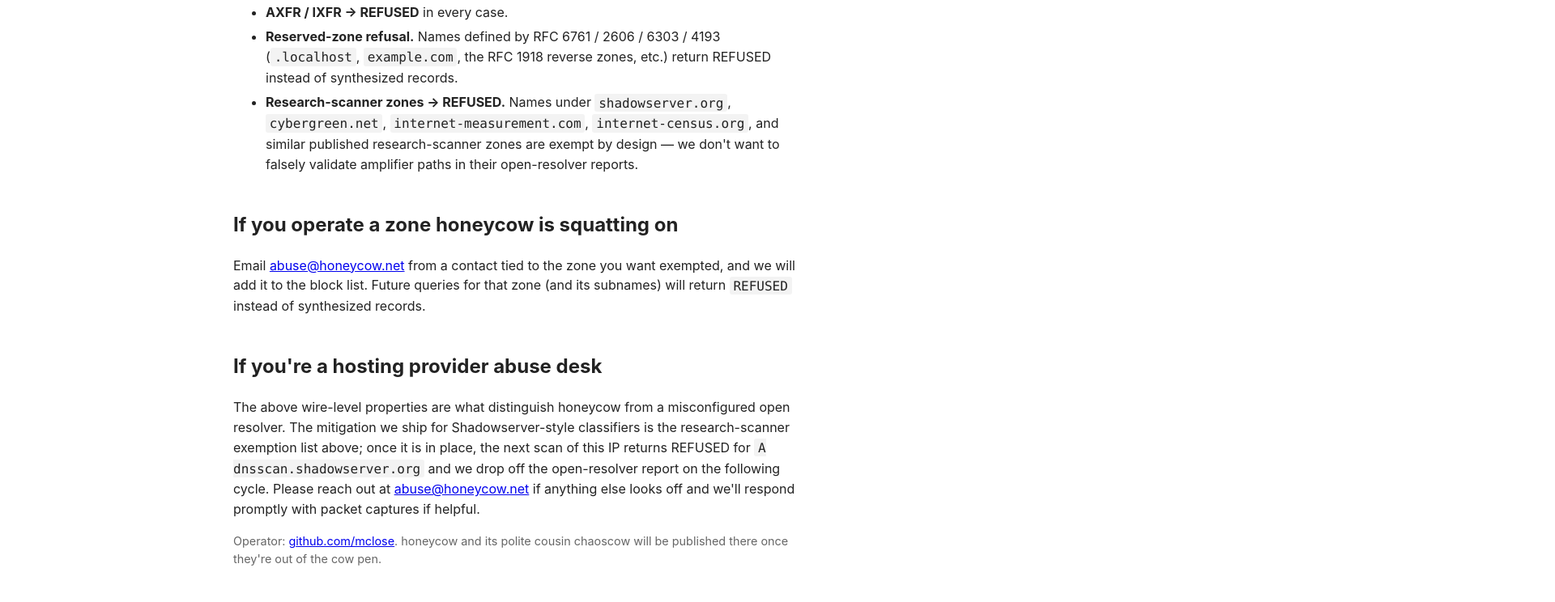
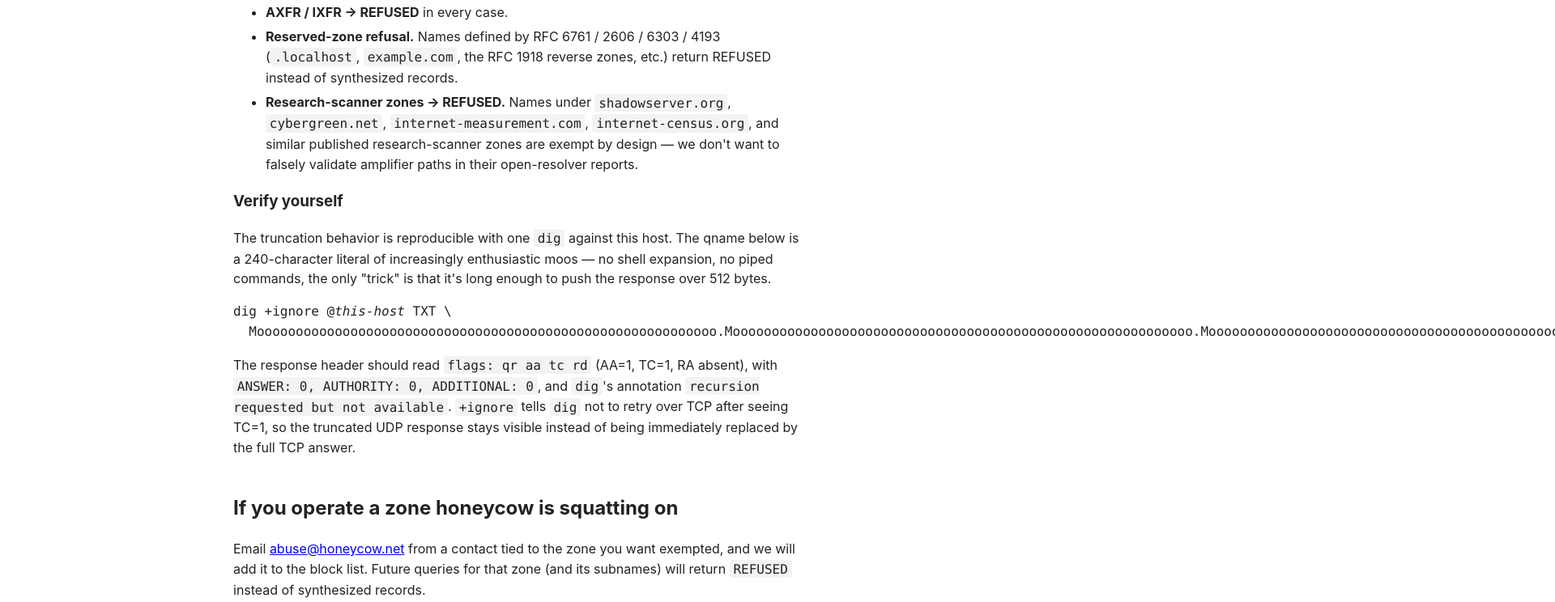
Before and after one commit to mclose/honeycow, a plain HTML site: page static/index.html in a window 1280 px wide. Shown: the part 761-1505 px from the top of the page at 81% size, 1920 px wide, since content can reach past the window. Drawn offline with Linux system fonts and the light colour scheme.

Commit message:
Verify-yourself: prove-tc1 Make target + closer/explainer page sections (#18)
Demonstrating the AA=1 / RA=0 / TC=1 trio used to require knowing the
long-qname trick and typing a 247-character DNS name by hand. Two
clean affordances added:

  - `make prove-tc1 HOST=<ip>` wraps the command for operator demos.
    Hard-codes the qname as a literal in PROVE_TC1_QNAME so nobody
    reviewing the Make target has to trust any shell expansion.
    Prints a small preamble explaining what flags to expect.

  - "Verify yourself" subsections in static/index.html (closer page,
    hit when scanners follow the bluff) and static/honeycow_net.html
    (explainer at honeycow.net). Both show the same literal qname
    with copy-pasteable dig. Anyone landing on either page from an
    abuse-desk report or a curiosity click can confirm the technical
    claims independently.

Honest design note: the qname is a 240-character literal of repeating
"Moo..." labels rather than the shell-expanded `printf 'a%.0s' {1..60}`
form we'd been using. Reasons:

  1. Cow project, cow qname. The repository is "honeycow"; the calling
     card is themed; the explainer cowsay is themed. The demo qname
     should match.
  2. Anyone receiving "go run this dig command" via email is rightly
     suspicious of shell expansions they have to parse. A literal
     moooo...ooo.tld reads at a glance as "long DNS name, no surprise
     under the hood."

Confirmed live: `make prove-tc1 HOST=142.93.181.53` returns
`flags: qr aa tc rd`, empty ANSWER/AUTHORITY/ADDITIONAL, and dig's
"recursion requested but not available" annotation.

```diff
--- a/static/index.html
+++ b/static/index.html
@@ -97,6 +97,27 @@
     </li>
   </ul>
 
+  <h3>Verify yourself</h3>
+  <p>
+    The truncation behavior is reproducible with one <code>dig</code>
+    against this host. The qname below is a 240-character literal of
+    increasingly enthusiastic moos &mdash; no shell expansion, no piped
+    commands, the only "trick" is that it's long enough to push the
+    response over 512&nbsp;bytes.
+  </p>
+<pre>dig +ignore @<i>this-host</i> TXT \
+  Mooooooooooooooooooooooooooooooooooooooooooooooooooooooooooo.Mooooooooooooooooooooooooooooooooooooooooooooooooooooooooooo.Mooooooooooooooooooooooooooooooooooooooooooooooooooooooooooo.Mooooooooooooooooooooooooooooooooooooooooooooooooooooooooooo.tld</pre>
+  <p>
+    The response header should read
+    <code>flags: qr aa tc rd</code> (AA=1, TC=1, RA absent), with
+    <code>ANSWER: 0, AUTHORITY: 0, ADDITIONAL: 0</code>, and
+    <code>dig</code>'s annotation
+    <code>recursion requested but not available</code>.
+    <code>+ignore</code> tells <code>dig</code> not to retry over TCP
+    after seeing TC=1, so the truncated UDP response stays visible
+    instead of being immediately replaced by the full TCP answer.
+  </p>
+
   <h2>If you operate a zone honeycow is squatting on</h2>
   <p>
     Email <a href="mailto:abuse@honeycow.net">abuse@honeycow.net</a>
```
Also changed, not shown: static/honeycow_net.html (+15 -0 lines), 1 other file.
